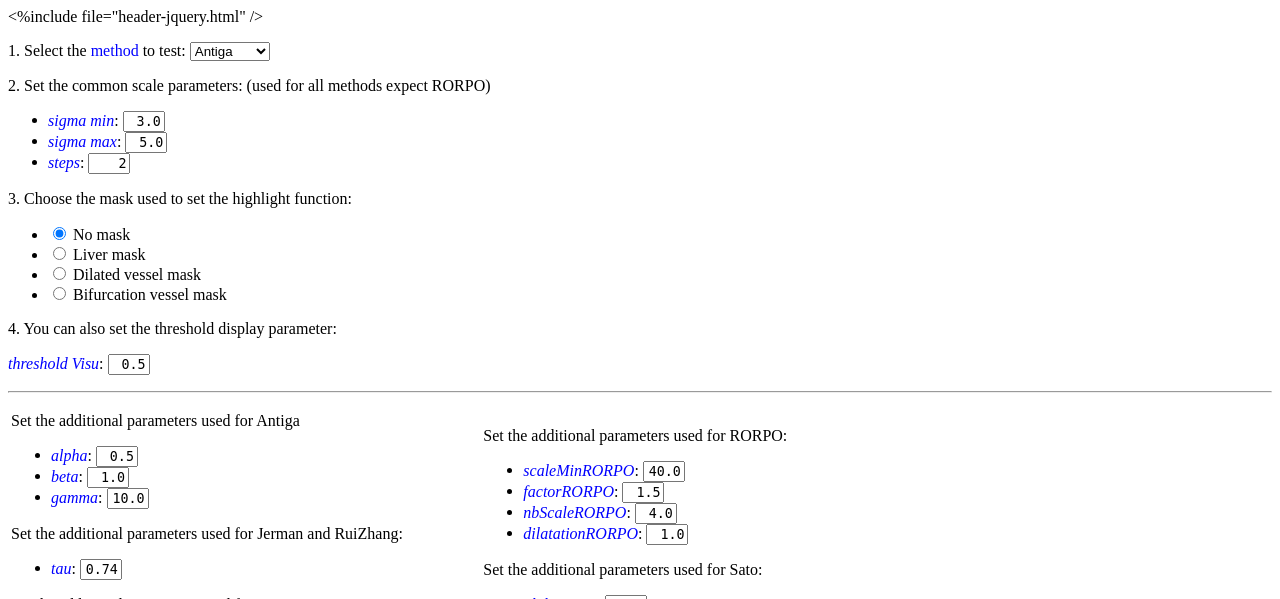
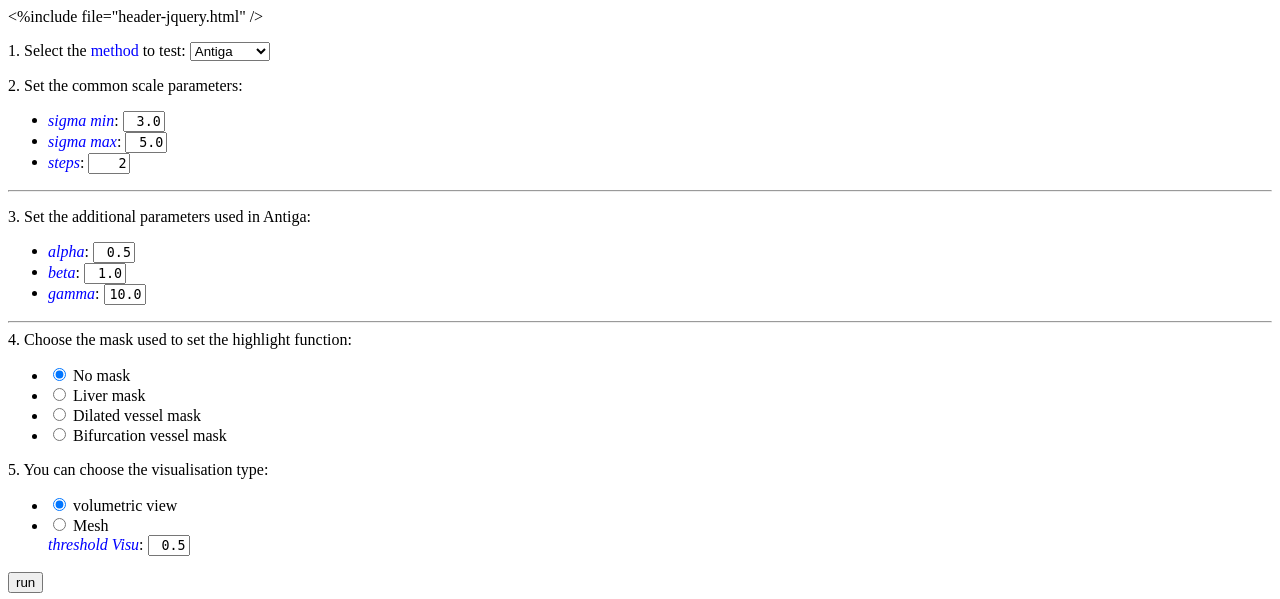
Before and after one commit to kerautret/LiverVesselnessIPOLDemo, a Python web app: template template/params.html in a window 1280 px wide. Shown: the top 599 px of the page. Run offline with Jinja, Linux system fonts and the light colour scheme; the template is opened without the code that fills it, so the values that code supplies are empty; grey boxes are pictures that could not be loaded.

Commit message:
add 3d volume view and display method target parameters

```diff
--- a/app.py
+++ b/app.py
@@ -22,7 +22,7 @@ class app(base_app):
     dgtal_src = 'https://github.com/kerautret/DGtal.git'
     demo_src_filename  = 'gjknd_1.1.tgz'
     demo_src_dir = 'LiverVesselness'
-
+    typevisu="mesh"
     baseName = ""
     input_nb = 1 # number of input images
     input_max_pixels = 4096 * 4096 # max size (in pixels) of an input image
@@ -179,7 +179,7 @@ class app(base_app):
             self.cfg['param']['thresholdvisu'] = kwargs['thresholdvisu']
             if self.cfg['param']['methodname'] == "RORPO" :
                 self.cfg['param']['methodname'] =  "RORPO_multiscale_usage"
-
+            self.typevisu = kwargs['typevisu']
             self.cfg.save()
         except ValueError:
             return self.error(errcode='badparams',
--- a/template/params.html
+++ b/template/params.html
@@ -11,7 +11,7 @@
 
   <p>1. Select the <font color=blue>method</font> to test:
     <input type="hidden" name="key" value="${app.key}">
-    <SELECT name="methodname">
+    <SELECT id="methodSelect" name="methodname">
       <OPTION>Antiga</OPTION>
       <OPTION>Jerman</OPTION>
       <OPTION>Meijering</OPTION>
@@ -23,9 +23,9 @@
 </p>
 
   </p>
-
+  <div id="paramNonRORPO">
 <p>
- 2. Set the common scale parameters: (used for all methods expect RORPO)
+ 2. Set the common scale parameters:
 </p>
 
 <ul>
@@ -87,46 +87,18 @@
   </li>
 
 </ul>
-<p>
- 3. Choose the mask used to set the highlight function:
- <ul>
-   <li> <input type="radio" name="masktype" value="nomask" checked> No mask</li>
-   <li> <input type="radio" name="masktype" value="livermask"> Liver mask </li>
-   <li> <input type="radio" name="masktype" value="dilatedmask"> Dilated vessel mask </li>
-   <li> <input type="radio" name="masktype" value="bifurcation"> Bifurcation vessel mask </li>
- </ul>
-</p>
 
-<p>
-  4. You can also set the threshold display parameter:
- <!-- code for slider:   threshold visu -->
-                    <div style="float:left;padding-right:25px">
-                    <label for="thresholdvisu"> <font color=blue><i>threshold Visu</i></font>:</label>
-                     <input type="text" style="font-family:monospace;text-align:right"
-                        size="3" id="thresholdvisu" name="thresholdvisu" value="0.5" />
+
+
   </div>
-                    <div id="thresholdvisu_slider" name="thresholdvisu_slider" style="width:280px;float:left;margin-top:4px;font-size:10pt"></div>
-                    <script type="text/javascript">
-                    // Turn DIV slider into a slider linked to scale
-                    $(document).ready(function() {
-                          createLinkedSlider('#thresholdvisu', '#thresholdvisu_slider', 0, 1, 0.1);
-                    });
-                    </script>
-                    <div style="clear:both"> </div>
-                    <!-- end of code for slider -->
-
 
 </p>
 
+
+<div id="paramAntiga">
 <hr>
-
-</p>
-
-<table>
-    <tr>
-      <td width="50%">
   <p>
- Set the additional parameters used for Antiga
+3. Set the additional parameters used in Antiga:
 </p>
 <ul>
   <li>
@@ -181,11 +153,12 @@
                     <div style="clear:both"> </div>
                     <!-- end of code for slider -->
   </li>
-
-
 </ul>
+</div>
+<div id="paramJerman" style="display:none;">
+<hr>
   <p>
-  Set the additional parameters used for Jerman and RuiZhang:
+3.  Set the additional parameters used in Jerman and RuiZhang:
 </p>
 
 
@@ -210,9 +183,12 @@
 
   </ul>
 
+</div>
 
+<div id="paramOOF" style="display:none;">
+<hr>
   <p>
-  Set the additional parameters used for OOF:
+3.  Set the additional parameters used for OOF:
 </p>
 
 
@@ -240,11 +216,11 @@
 </ul>
 
 
-
-      </td>
-<td width="50%">
+      </div>
+ <div id="paramRORPO" style="display:none;">
+<hr>
    <p>
-  Set the additional parameters used for RORPO:
+3.  Set the additional parameters used in RORPO:
   </p>
 
 
@@ -327,10 +303,11 @@
     <!-- end of code for slider -->
   </li>
 </ul>
-
-
+</div>
+<div id="paramSato" style="display:none;">
+<hr>
   <p>
-  Set the additional parameters used for Sato:
+3.  Set the additional parameters used for Sato:
 </p>
 
 
@@ -372,47 +349,84 @@
     <div style="clear:both"> </div>
     <!-- end of code for slider -->
   </li>
-
-
-</uL>
+</ul>
 
 
 
-
-</td>
-
-</tr>
-    </table>
-
-
-
-<hr>
+</div>
 
 
 
 
 
 
-<p> You can also set the threshold display parameter: </p>
+
+<p>
+  <hr>
+ 4. Choose the mask used to set the highlight function:
  <ul>
- <li>
- <!-- code for slider -->
+   <li> <input type="radio" name="masktype" value="nomask" checked> No mask</li>
+   <li> <input type="radio" name="masktype" value="livermask"> Liver mask </li>
+   <li> <input type="radio" name="masktype" value="dilatedmask"> Dilated vessel mask </li>
+   <li> <input type="radio" name="masktype" value="bifurcation"> Bifurcation vessel mask </li>
+ </ul>
+</p>
+
+
+
+ <p>
+  5. You can choose the visualisation type:
+   <ul>
+     <li> <input type="radio" name="typevisu" value="volumetric" checked > volumetric view </li>
+     <li> <input type="radio" name="typevisu" value="mesh"> Mesh <br>
+      <!-- code for slider:   threshold visu -->
                     <div style="float:left;padding-right:25px">
-                    <label for="threshold"> <font color=blue><i>threshold</i></font>:</label>
+                    <label for="thresholdvisu"> <font color=blue><i>threshold Visu</i></font>:</label>
                      <input type="text" style="font-family:monospace;text-align:right"
-                        size="3" id="threshold" name="threshold" value="50.0" />
+                        size="3" id="thresholdvisu" name="thresholdvisu" value="0.5" />
                     </div>
-                    <div id="threshold_slider" name="threshold_slider" style="width:280px;float:left;margin-top:4px;font-size:10pt"></div>
+                    <div id="thresholdvisu_slider" name="thresholdvisu_slider" style="width:280px;float:left;margin-top:4px;font-size:10pt"></div>
                     <script type="text/javascript">
                     // Turn DIV slider into a slider linked to scale
                     $(document).ready(function() {
-                          createLinkedSlider('#threshold', '#threshold_slider', 1, 200, 1);
+                          createLinkedSlider('#thresholdvisu', '#thresholdvisu_slider', 0, 1, 0.1);
                     });
                     </script>
                     <div style="clear:both"> </div>
                     <!-- end of code for slider -->
      </li>
+
+
    </ul>
+
+
+
+ </p>
+
+
+
+
+
+<!-- <p> You can also set the threshold display parameter: </p> -->
+<!-- <ul> -->
+<!--  <li>  -->
+<!--  <\!-- code for slider -\-> -->
+<!--                     <div style="float:left;padding-right:25px"> -->
+<!--                     <label for="threshold"> <font color=blue><i>threshold</i></font>:</label> -->
+<!--                      <input type="text" style="font-family:monospace;text-align:right" -->
+<!--                         size="3" id="threshold" name="threshold" value="50.0" /> -->
+<!--                     </div> -->
+<!--                     <div id="threshold_slider" name="threshold_slider" style="width:280px;float:left;margin-top:4px;font-size:10pt"></div> -->
+<!--                     <script type="text/javascript"> -->
+<!--                     // Turn DIV slider into a slider linked to scale -->
+<!--                     $(document).ready(function() { -->
+<!--                           createLinkedSlider('#threshold', '#threshold_slider', 1, 200, 1); -->
+<!--                     }); -->
+<!--                     </script> -->
+<!--                     <div style="clear:both"> </div> -->
+<!--                     <\!-- end of code for slider -\-> -->
+<!--   </li> -->
+<!-- </ul> -->
 
 
 
@@ -432,5 +446,20 @@
 <div>
   <img src="${app.work_url + 'input_0.png'}" alt="${}" width="400"/>
 </div>
+<script>
+  var paramAntiga = document.getElementById("paramAntiga");
+  var paramJerman = document.getElementById("paramJerman");
+  var paramSato = document.getElementById("paramSato");
+  var paramOOF = document.getElementById("paramOOF");
+  var paramRORPO = document.getElementById("paramRORPO");
+  document.getElementById("methodSelect").onchange = function(){
+  paramAntiga.style.display = (this.selectedIndex == 0) ? "block" : "none";
+  paramJerman.style.display = (this.selectedIndex == 5 || this.selectedIndex == 1 ) ? "block" : "none";
+  paramOOF.style.display = (this.selectedIndex == 3) ? "block" : "none";
+  paramRORPO.style.display = (this.selectedIndex == 4) ? "block" : "none";
+  paramNonRORPO.style.display = (this.selectedIndex == 4) ? "none" : "block";
+  paramSato.style.display = (this.selectedIndex == 6) ? "block" : "none";
+  }
 
+</script>
 <%include file="footer.html" />
```
Also changed, not shown: template/result.html (+39 -7 lines). Lines whose indentation alone changed are shown as unchanged.
